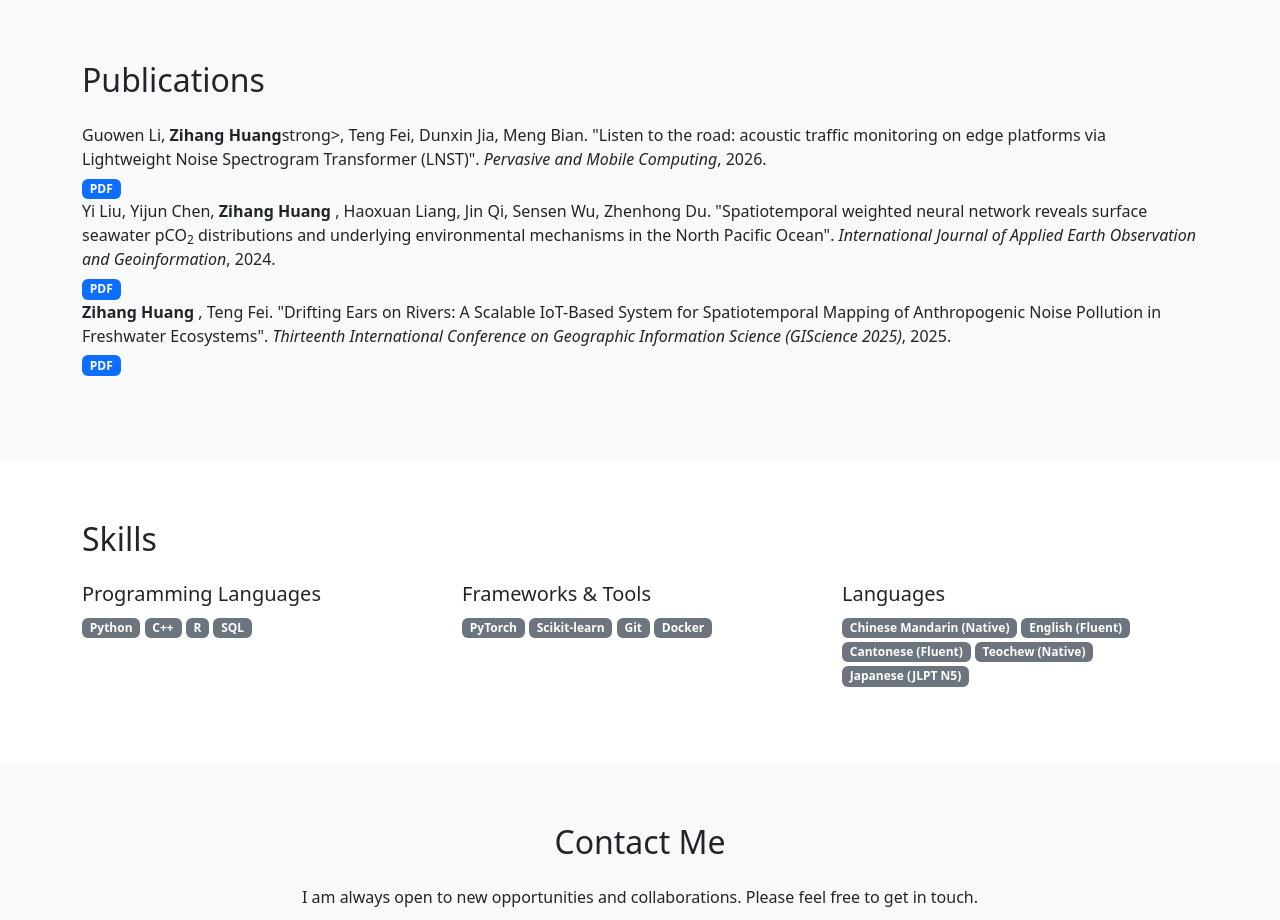
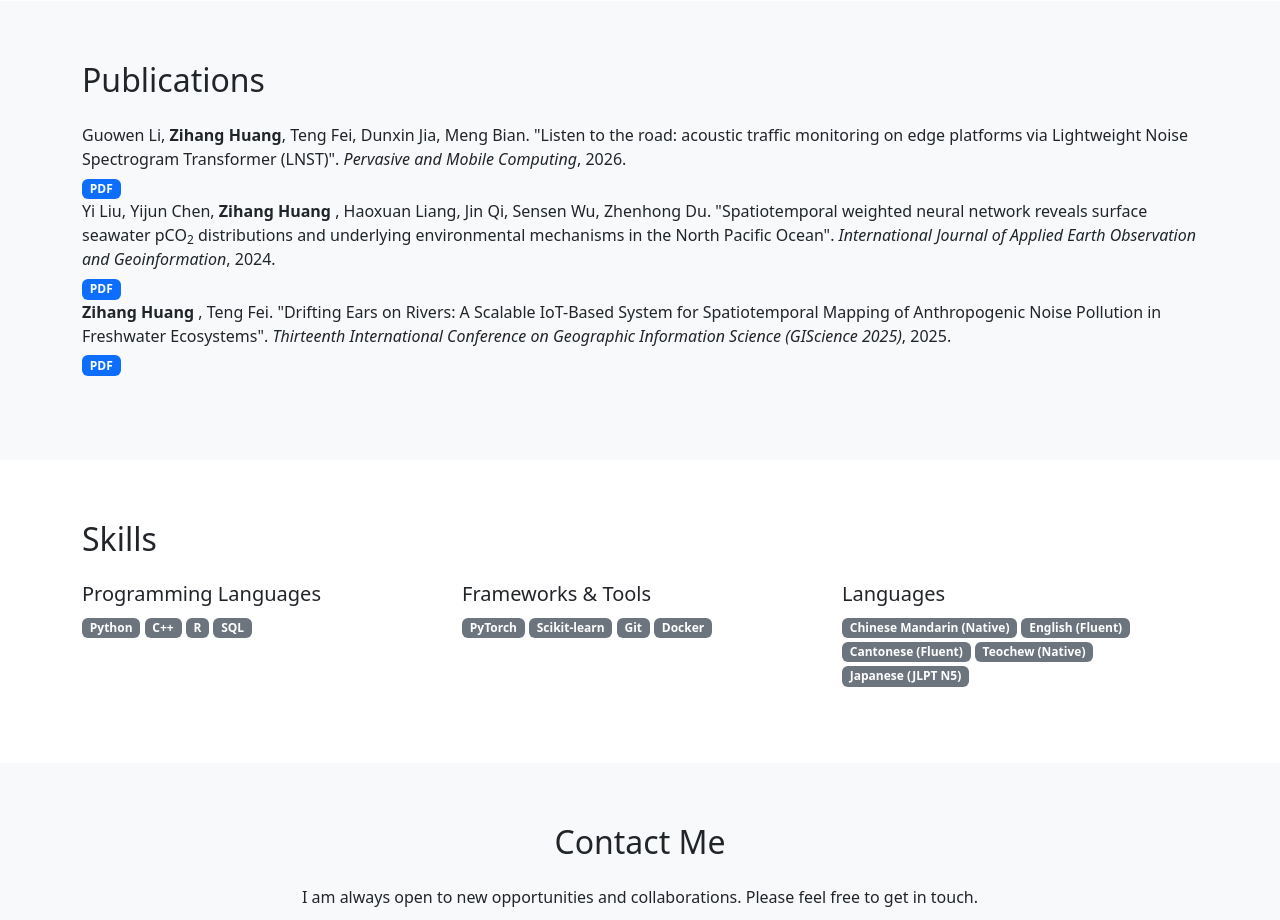
Before and after one commit to NgZihang/NgZihang.github.io, a plain HTML site: page index.html in a window 1280 px wide. Shown: the part 1500-2420 px from the top of the page. Drawn offline with nearby package versions, Linux system fonts and the light colour scheme.

Commit message:
Update index.html

```diff
--- a/index.html
+++ b/index.html
@@ -156,7 +156,7 @@
             <!-- Publication 1 -->
             <div class="publication-item">
                 <p class="mb-1">
-                    Guowen Li, <strong>Zihang Huang</strong>strong>, Teng Fei, Dunxin Jia, Meng Bian. "Listen to the road: acoustic traffic monitoring on edge platforms via Lightweight Noise Spectrogram Transformer (LNST)". <em>Pervasive and Mobile Computing</em>, 2026.
+                    Guowen Li, <strong>Zihang Huang</strong>, Teng Fei, Dunxin Jia, Meng Bian. "Listen to the road: acoustic traffic monitoring on edge platforms via Lightweight Noise Spectrogram Transformer (LNST)". <em>Pervasive and Mobile Computing</em>, 2026.
                 </p>
                 <div class="publication-links">
                     <a href="https://www.sciencedirect.com/science/article/abs/pii/S157411922500121X" class="badge bg-primary text-decoration-none" target="_blank">PDF</a>
```
